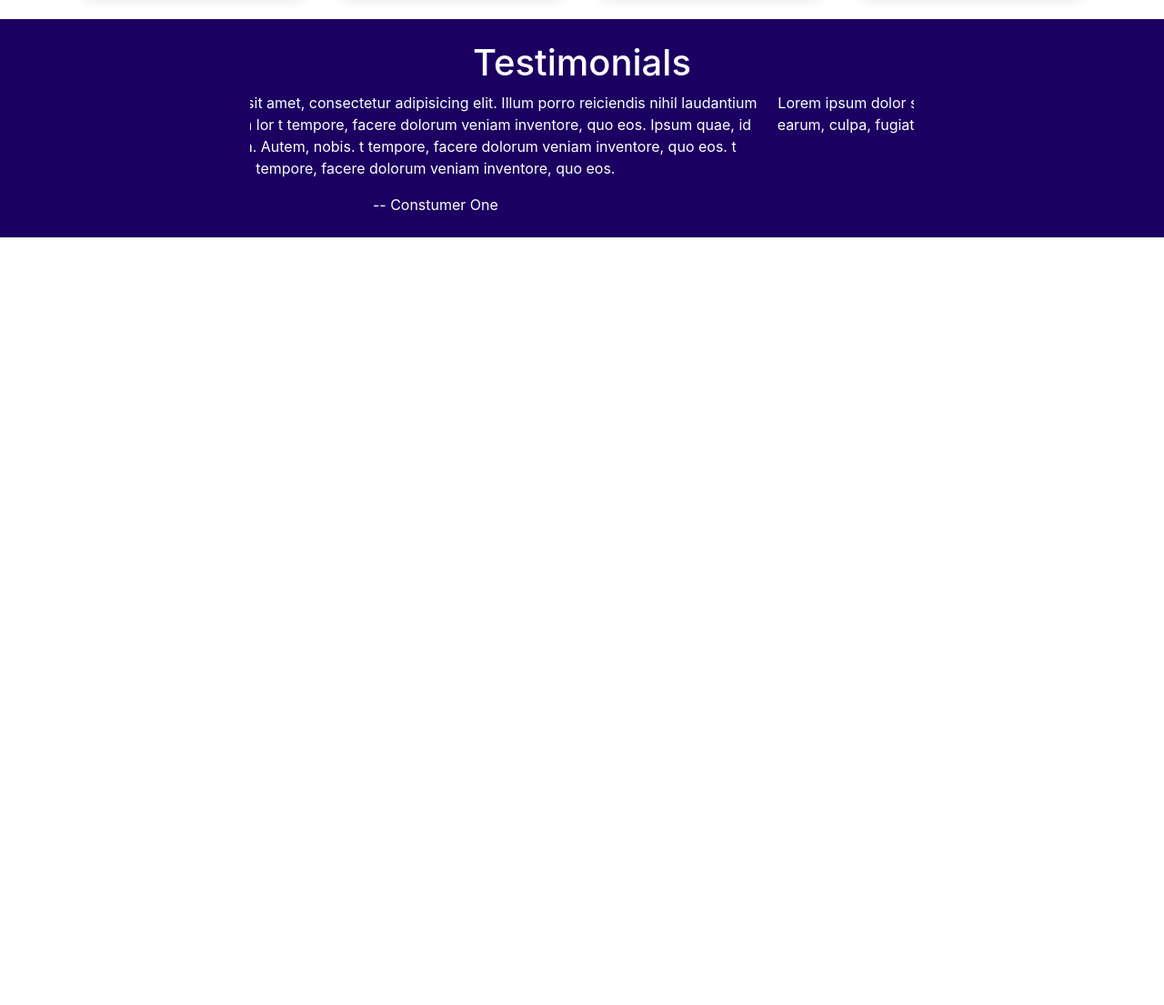
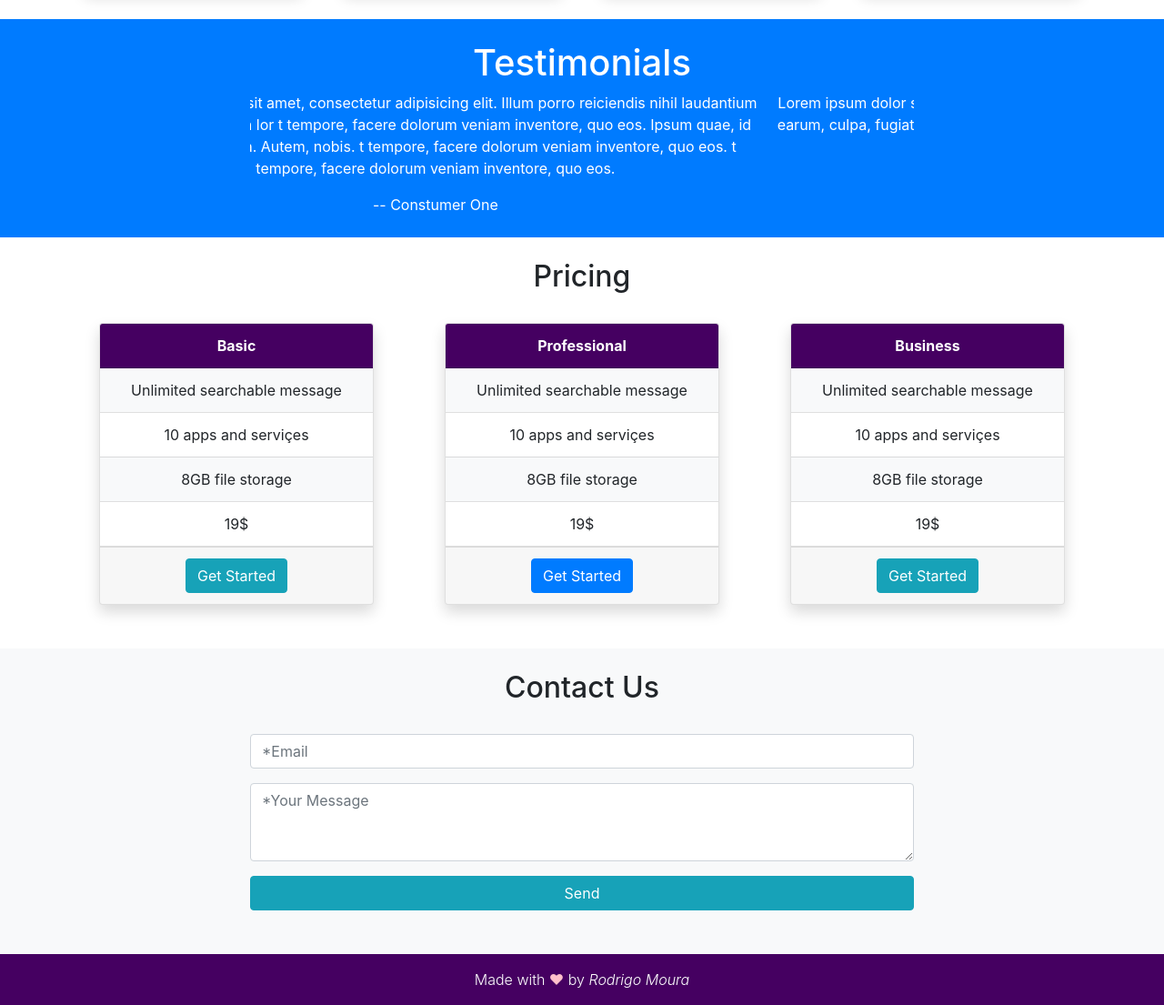
Before and after one commit to RodBrowning/bootstrap-4-page, a website: page index.html in a window 1280 px wide. Shown: the part 2507-3612 px from the top of the page at 91% size. Before the commit the page ends 2768 px from the top, so only its background shows below. Drawn offline with nearby package versions, Linux system fonts and the light colour scheme.

Commit message:
Adicionado form contact e footer

```diff
--- a/css/MyStyle.css
+++ b/css/MyStyle.css
@@ -1,7 +1,7 @@
 header{
     z-index: 1;
 }
-#navbar{
+.azul-fundo{
 	background-color:  rgb(69, 0, 97) !important;
 }
 .jumbotron{
@@ -40,7 +40,3 @@ header{
     height: 150px;
     margin: 1em auto auto auto;
 }
-
-#testimonials{
-	background-color: hsl(257, 100%, 19%);
-}
--- a/index.html
+++ b/index.html
@@ -12,7 +12,7 @@
 </head>
 <body>
 	<header id="header">
-		<nav id="navbar" class="navbar navbar-expand-lg navbar-dark">
+		<nav id="navbar" class="navbar navbar-expand-lg navbar-dark azul-fundo">
 		  <div class="container">
 			  <a class="navbar-brand font-weight-bold" href="#">CodeLove</a>
 
@@ -253,7 +253,7 @@
 		</div>
 	</section>
 
-	<section id="testimonials" class="p-4">
+	<section id="testimonials" class=" bg-primary p-4">
 		<div class="container">
 			<div class="row justify-content-center">
 				<div class="col-lg-8">
@@ -280,6 +280,100 @@
 			</div>
 		</div>
 	</section>
+
+	<section id="pricing" class="p-4">
+		<div class="container">
+			<div class="row justify-content-center">
+				<h2>Pricing</h2>
+			</div>
+		</div>
+
+		<div class="container">
+			<div class="row justify-content-center text-center">
+				<div class="col-lg-4">
+					<div class="card shadow m-4 bg-white rounded">
+					  <div class="card-header text-white font-weight-bold azul-fundo">
+					    Basic
+					  </div>
+						<ul class="list-group list-group-flush">
+							<li class="list-group-item bg-light">Unlimited searchable message</li>
+							<li class="list-group-item">10 apps and serviçes</li>
+							<li class="list-group-item bg-light">8GB file storage</li>
+							<li class="list-group-item">19$</li>
+						</ul>
+						<div class="card-footer font-weight-bold">
+							<a href="" class="btn btn-info">Get Started</a>
+						</div>
+					</div>
+				</div>
+
+				<div class="col-lg-4">
+					<div class="card shadow m-4 bg-white rounded">
+						<div class="card-header text-white font-weight-bold azul-fundo">
+							Professional
+						</div>
+						<ul class="list-group list-group-flush">
+							<li class="list-group-item bg-light">Unlimited searchable message</li>
+							<li class="list-group-item">10 apps and serviçes</li>
+							<li class="list-group-item bg-light">8GB file storage</li>
+							<li class="list-group-item">19$</li>
+						</ul>
+						<div class="card-footer font-weight-bold">
+							<a href="" class="btn btn-primary">Get Started</a>
+						</div>
+					</div>
+				</div>
+
+				<div class="col-lg-4">
+					<div class="card shadow m-4 bg-white rounded">
+					  <div class="card-header text-white font-weight-bold azul-fundo">
+					    Business
+					  </div>
+						<ul class="list-group list-group-flush">
+							<li class="list-group-item bg-light">Unlimited searchable message</li>
+							<li class="list-group-item">10 apps and serviçes</li>
+							<li class="list-group-item bg-light">8GB file storage</li>
+							<li class="list-group-item">19$</li>
+						</ul>
+						<div class="card-footer font-weight-bold">
+							<a href="" class="btn btn-info">Get Started</a>
+						</div>
+					</div>
+				</div>
+			</div>
+		</div>
+	</section>
+
+	<section id="contact" class="bg-light p-4">
+		<div class="container">
+			<div class="row justify-content-center pb-4">
+				<h2>Contact Us</h2>
+			</div>
+		</div>
+		<div class="container">
+			<div class="row justify-content-center pb-4">
+				<div class="col-lg-8">
+					<form>
+						<div class="form-group">
+							<input type="email" class="form-control" id="exampleInputEmail1" aria-describedby="emailHelp" placeholder="*Email">
+						</div>
+						<div class="form-group">
+							<textarea class="form-control" id="exampleFormControlTextarea1" rows="3" placeholder="*Your Message"></textarea>
+						</div>
+						<button type="submit" class="btn btn-info btn-block">Send</button>
+					</form>
+				</div>
+			</div>
+		</div>
+	</section>
+
+	<footer id="footer" class="azul-fundo p-3">
+		<div class="container">
+			<div class="row justify-content-center text-white font-weight-light">
+				<p class="m-0">Made with <span style="color: pink">&hearts;</span> by <i>Rodrigo Moura</i></p>
+			</div>
+		</div>
+	</footer>
 	<script type="text/javascript" src="node_modules/jquery/dist/jquery.js"></script>
 	<script type="text/javascript" src="node_modules/popper.js/dist/popper.js"></script>
 	<script type="text/javascript" src="node_modules/bootstrap/dist/js/bootstrap.js"></script>
```
